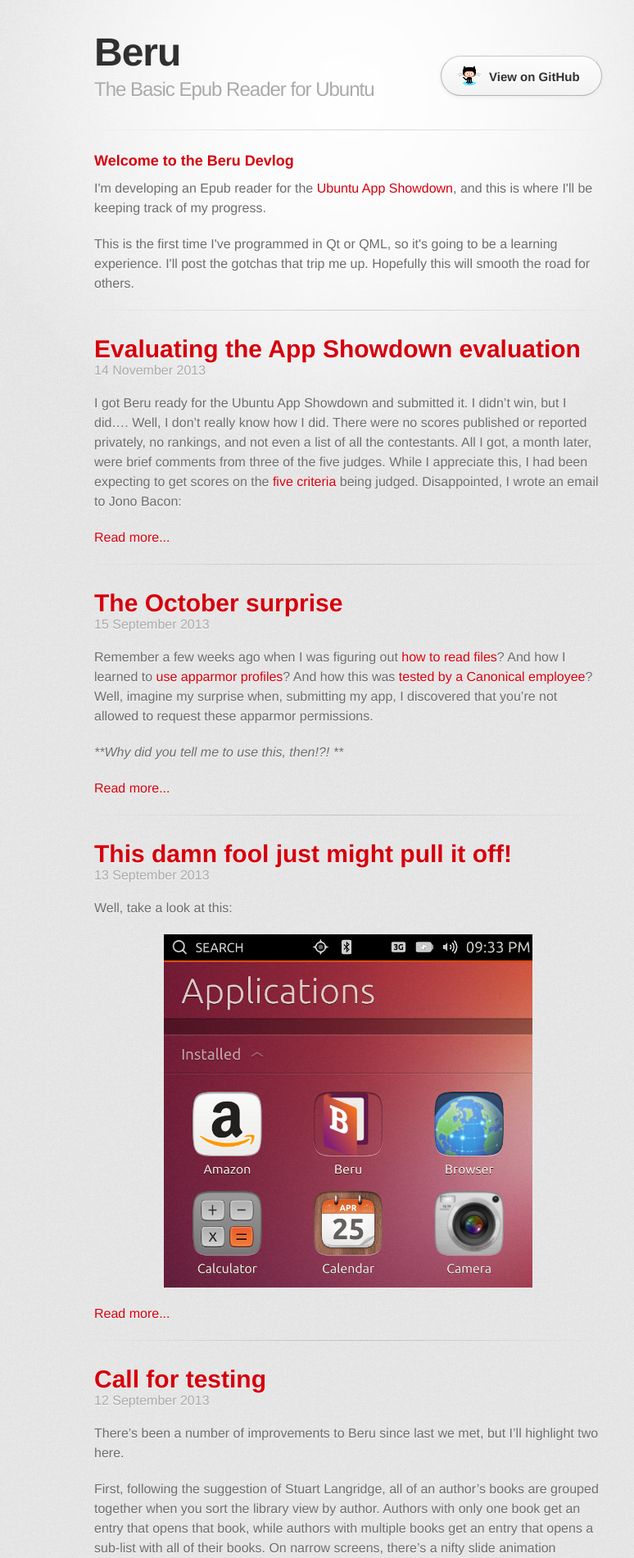
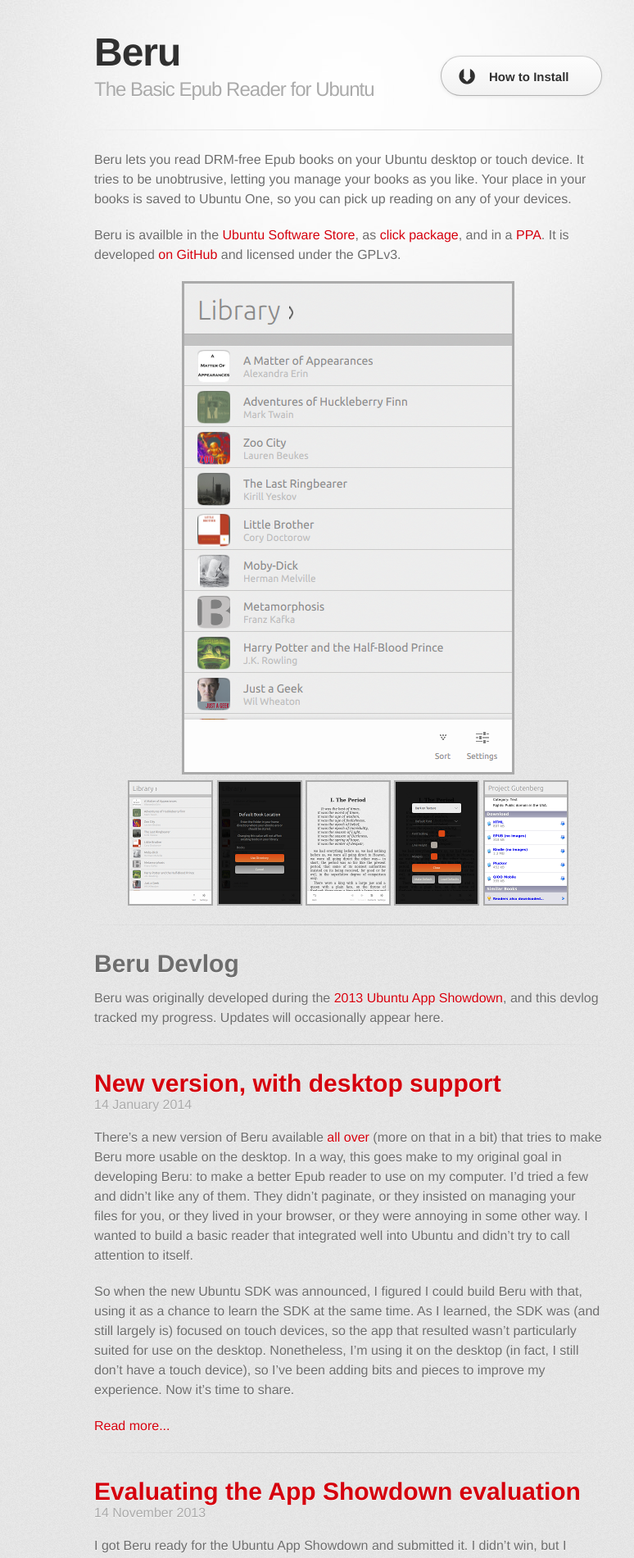
Before and after one commit to rschroll/beru, a Jekyll site: the page built from index.html, in a window 1280 px wide. Shown: the top 1901 px of the page at 82% size, without its empty margins (215-989 px from the left). Built offline with Jekyll 4.4.1, drawn with Linux system fonts in a browser that asks for light colours; some web fonts are replaced; some of the changed text lies outside the part shown.

Commit message:
Update homepage, add install instructions, info on confinement, and new post

```diff
--- a/_layouts/default.html
+++ b/_layouts/default.html
@@ -19,7 +19,7 @@
 
         <header>
           <h1><a href="{{ site.baseurl }}/">Beru</a></h1>
-          <a href="https://github.com/rschroll/beru" id="view-on-github" class="button"><span>View on GitHub</span></a>
+          <a href="{{ site.baseurl }}/install.html" id="install" class="button"><span>How to Install</span></a>
           <h2><a href="{{ site.baseurl }}/">The Basic Epub Reader for Ubuntu</a></h2>
         </header>
 
--- /dev/null
+++ b/_posts/2014-01-14-new-version-with-desktop-support.md
@@ -0,0 +1,26 @@
+---
+layout: post
+title: New version, with desktop support
+---
+There's a new version of Beru available [all over]({{ site.baseurl }}/install.html) (more on that in a bit) that tries to make Beru more usable on the desktop.  In a way, this goes make to my original goal in developing Beru: to make a better Epub reader to use on my computer.  I'd tried a few and didn't like any of them.  They didn't paginate, or they insisted on managing your files for you, or they lived in your browser, or they were annoying in some other way.  I wanted to build a basic reader that integrated well into Ubuntu and didn't try to call attention to itself.
+
+So when the new Ubuntu SDK was announced, I figured I could build Beru with that, using it as a chance to learn the SDK at the same time.  As I learned, the SDK was (and still largely is) focused on touch devices, so the app that resulted wasn't particularly suited for use on the desktop.  Nonetheless, I'm using it on the desktop (in fact, I still don't have a touch device), so I've been adding bits and pieces to improve my experience.  Now it's time to share.
+
+
+The biggest problem was that of application confinement.  Apps distributed through the click store cannot [access the file system]({{ site.baseurl }}{% post_url 2013-09-15-the-october-surprise %}) outside of their own little silo.  Thus, earlier versions of Beru could only access Epub files stored within their own special little directory.  Perhaps this is acceptible on a phone or tablet, where users aren't used to managing their files, but this is intolerable on the desktop.  Applications should work with the user's file layout; they shouldn't force the user to move files around.  I should be able to tell Beru where to find Epubs, instead of being forced to store all my books in `.local/share/com.ubuntu.developer.rschroll.beru/Books/`!  For a while, I was maintaining two branches, with and without these restrictions, but I couldn't keep that up.
+
+Instead, I realized that an [existing bug](https://github.com/rschroll/beru/issues/4) held the solution: the default location for books should be a setting.  When we're free, the user can set that to be whatever she likes.  When we're constrained, we set it to that monstrosity of a path above.
+
+Actually finding out whether we're under confinement is another pain.  `QFileInfo.isWritable()` will happily tell you that you can write to a directory, but writes to the directory will silently fail, blocked by AppArmor.  I ended up using the [try and fail](https://github.com/rschroll/beru/blob/e820838dcb77fab46dbe7c487308a18d40a04861/filesystem/filesystem.cpp#L41) approach.  It seems silly, so I'd be glad to hear if there's a better way.
+
+Obviously, the Ubuntu SDK is very touch-focused at this time, so keyboard control of apps is lacking.  I've taken the first steps towards resolving this by adding keyboard control of page turns.  (Space, right, down, or period to advance; Backspace, left, up, or comma to reverse.)  Adding keyboard shortcuts for the toolbar items would be an obvious next step, but I'm waiting to hear if there's any official guidance on that first.
+
+A problem I was not expecting is that the SDK differs between Ubuntu releases on the desktop.  Not intentionally, mind you, but they haven't been able to [build a version of the SDK for Precise, Quantal, or Raring](https://bugs.launchpad.net/ubuntu-ui-toolkit/+bug/1237045) since early October.  The public interfaces apparently haven't changed in that time, but some things [require access to private interfaces](https://bugs.launchpad.net/ubuntu-ui-toolkit/+bug/1257529), which have changed.  Anyway, Beru now ships with it's own version of OptionSelector, since it can't trust the system to provide the right version.
+
+Finally, we need a way to distribute Beru to desktop users, since the click store is only available to touch users.  While you can install click packages on the desktop, the process is somewhere between awkward and broken.  A better way is to provide debs in a PPA.  I'd never build deb files from scratch before, so this was a bit of an adventure.  Like most documentation, the debian packaging documentation seems designed for people who already know what's going on.  [This post](http://forum.xda-developers.com/showthread.php?t=2265480) contained a bunch of info on building debs for a Ubuntu SDK app.  The section on the `debian/` directory was most helpful.  (Hint: If you're planning on uploading to a PPA, change `Section: unknown` in your `debian/control` file to something else.  I chose `Section: misc`.)  The section on actually building the packages was a bit thin and assumes that you are using bzr and launchpad.  Eventually I managed to build a source package by using `git archive` to make the `.orig.tar.gz` file from HEAD, untarring that somewhere else, and running `debuild -S` to create the source package.  [This script](https://github.com/rschroll/beru/blob/debian/makedebsrc.sh) in the [debian branch](https://github.com/rschroll/beru/tree/debian) contains the gory details.
+
+Once you've build the source package, you can use `pbuilder` to test that it builds in a clean environment.  [That post](http://forum.xda-developers.com/showthread.php?t=2265480) had instructions, but make sure to use the `~/.pbuilderrc` they provide&mdash;it's the thing that gives you the correct release.  Once it builds, you'll get the resultant deb file in `/var/cache/pbuilder/$RELEASE-$ARCH/result/`, which is apparently so obvious that it isn't documented anywhere.  (The man page helpfully points to another path.)
+
+Once you upload a source package to Launchpad, it decides for which release it will be build based on the latest entry in the `debian/changelog` file.  I couldn't find any way to tell it to build for multiple releases.  (You can tell it to copy the source over to another release, but then both sources try to build debs with the same name.  Then they start sending you emails telling you that you're trying to overwrite existing files.)  Instead, I follow [Robert Ancell's advice](http://bobthegnome.blogspot.com/2012/12/a-script-for-supporting-multiple-ubuntu.html) and upload a different source package for each release.  It seems like a waste, but I've already wasted enough time trying to figure out this packaging system.
+
+Anyway, the point of all the rambling is that Beru is now available in [ppa:rschroll/beru](https://launchpad.net/~rschroll/+archive/beru).  Enjoy!
--- a/index.html
+++ b/index.html
@@ -2,21 +2,48 @@
 layout: default
 title: Basic Epub Reader for Ubuntu
 ---
-<!-- section id="downloads" class="clearfix">
-  <a href="https://github.com/rschroll/beru/zipball/master" id="download-zip" class="button"><span>Download .zip</span></a>
-  <a href="https://github.com/rschroll/beru/tarball/master" id="download-tar-gz" class="button"><span>Download .tar.gz</span></a>
-  <a href="https://github.com/rschroll/beru" id="view-on-github" class="button"><span>View on GitHub</span></a>
-</section -->
 
 <hr>
 
 <section id="main_content">
-<h3>Welcome to the Beru Devlog</h3>
-<p>I'm developing an Epub reader for the <a href="http://developer.ubuntu.com/2013/08/announcing-the-2013-ubuntu-app-showdown-contest/">Ubuntu App Showdown</a>, and this is where I'll be keeping track of my progress.</p>
+<p>Beru lets you read DRM-free Epub books on your Ubuntu desktop or touch device.  It tries to be unobtrusive, letting you manage your books as you like.  Your place in your books is saved to Ubuntu One, so you can pick up reading on any of your devices.</p>
 
-<p>This is the first time I've programmed in Qt or QML, so it's going to be a learning experience.  I'll post the gotchas that trip me up.  Hopefully this will smooth the road for others.</p>
+<p>Beru is availble in the <a href="{{ site.baseurl }}/install.html#store">Ubuntu Software Store</a>, as <a href="{{ site.baseurl }}/install.html#click">click package</a>, and in a <a href="{{ site.baseurl }}/install.html#ppa">PPA</a>.  It is developed <a href="https://github.com/rschroll/beru">on GitHub</a> and licensed under the GPLv3.</p>
 
-{% for post in site.posts %}
+<style>
+#screenshots {
+    text-align: center;
+}
+#screenshots #screenshot {
+    border: 3px solid #aaa;
+}
+#screenshots .thumb {
+    border: 2px solid #aaa;
+}
+#screenshots .thumb:hover {
+    border: 2px solid #d5000d;
+}
+</style>
+<script>
+function hover_img(event) {
+    document.getElementById('screenshot').src = event.target.src.replace('.sm.', '.');
+}
+</script>
+
+<div id="screenshots"><img src="{{ site.baseurl }}/assets/ss-library.png" width="400" height="596" id="screenshot" /><br />
+<img src="{{ site.baseurl }}/assets/ss-library.sm.png" width="100" height="149" class="thumb" onmouseover="hover_img(event)" />
+<img src="{{ site.baseurl }}/assets/ss-library-settings.sm.png" width="100" height="149" class="thumb" onmouseover="hover_img(event)" />
+<img src="{{ site.baseurl }}/assets/ss-book.sm.png" width="100" height="149" class="thumb" onmouseover="hover_img(event)" />
+<img src="{{ site.baseurl }}/assets/ss-book-settings.sm.png" width="100" height="149" class="thumb" onmouseover="hover_img(event)" />
+<img src="{{ site.baseurl }}/assets/ss-gutenberg.sm.png" width="100" height="149" class="thumb" onmouseover="hover_img(event)" />
+</div>
+
+<hr />
+
+<h3 class="posttitle" style="color: #6d6d6d">Beru Devlog</h3>
+<p>Beru was originally developed during the <a href="http://developer.ubuntu.com/2013/08/announcing-the-2013-ubuntu-app-showdown-contest/">2013 Ubuntu App Showdown</a>, and this devlog tracked my progress.  Updates will occasionally appear here.
+
+{% for post in site.posts limit:5 %}
 <hr>
 <h3 class="posttitle"><a href="{{ site.baseurl }}{{ post.url }}">{{ post.title }}</a></h3>
 <h4>{{ post.date | date_to_long_string }}</h4>
--- /dev/null
+++ b/install.md
@@ -0,0 +1,40 @@
+---
+layout: page
+title: Installation Methods
+---
+
+There are a number of ways to install Beru.  My recommendations are as follows:
+* On a touch device, if you don't care where books are stored: [Ubuntu Software Store](#store)
+* On a touch device, if you want to control where books are stored: [Click package](#click)
+* On the desktop: [PPA](#ppa)
+* For development: [Git](#git)
+
+## <a name="store">Ubuntu Software Store</a>
+Beru is available in the Software Store for Ubuntu Touch.  (This is different from the [Software Center](https://apps.ubuntu.com/cat/) and apparently doesn't have a website.)  If you search in your Dash for "Beru", it should come up and be installable with a single click.
+
+Note that this version runs under [application confinement restrictions]({{ site.baseurl }}/confinement.html).
+
+## <a name="click">Click package</a>
+Download a click package for your [touch device (arm)]({{ site.baseurl }}/assets/com.ubuntu.developer.rschroll.beru_0.9.7_armhf.click) or [desktop (amd64)]({{ site.baseurl }}/assets/com.ubuntu.developer.rschroll.beru_0.9.7_amd64.click).  Allegedly you can install it with
+{% highlight bash %}
+sudo pkcon install-local *.click
+{% endhighlight %}
+I've never gotten that to work, though, so I install with
+{% highlight bash %}
+sudo click install --force-missing-framework --user=$USER *.click
+{% endhighlight %}
+
+## <a name="ppa">PPA</a>
+Beru is available in [ppa:rschroll/beru](https://launchpad.net/~rschroll/+archive/beru).  Add that to your software sources, and you should be able to install Beru with your favorite package manager.
+
+If you're on Precise or Quantal, you'll also need to add [ppa:ubuntu-sdk-team/ppa](https://launchpad.net/~ubuntu-sdk-team/+archive/ppa).  It's probably not a bad idea to add that even if you're running a more recent version, to ensure that you have an up-to-date version of the Ubuntu SDK.
+
+## <a name="git">Git</a>
+You can browse the source on [GitHub](https://github.com/rschroll/beru) or get it for yourself with
+{% highlight bash %}
+git clone https://github.com/rschroll/beru.git
+{% endhighlight %}
+The [README](https://github.com/rschroll/beru/blob/master/README.md) gives instructions on building.
+
+## On version numbers
+Versions ending in an even number are subject to [confinement restrictions on file access]({{ site.baseurl }}/confinement.html); versions ending in an odd number are not.  Otherwise, *a.b.(2n)* and *a.b.(2n+1)* are identical.  The former is found only in the Software Store.
--- a/stylesheets/stylesheet.css
+++ b/stylesheets/stylesheet.css
@@ -168,6 +168,20 @@
 }
 #view-on-github {
   margin-right: 0;
+}
+#install {
+  margin-right: 0;
+}
+#install span:before {
+  content: "➲";
+  position: absolute;
+  margin-left: -38px;
+  font-size: 2em;
+  transform: rotate(90deg);
+  -webkit-transform: rotate(90deg);
+}
+#install:hover span:before {
+  color: #d5000d;
 }
 
 code, pre {
```
Also changed, not shown: _layouts/page.html (added, +10 -0 lines), archive.html (+1 -7 lines), confinement.md (added, +34 -0 lines), assets/ss-book-settings.png (added), assets/ss-book-settings.sm.png (added), assets/ss-book.png (added), assets/ss-book.sm.png (added), assets/ss-gutenberg.png (added), assets/ss-gutenberg.sm.png (added), assets/ss-library-settings.png (added), assets/ss-library-settings.sm.png (added), assets/ss-library.png (added), assets/ss-library.sm.png (added), 2 other files.
